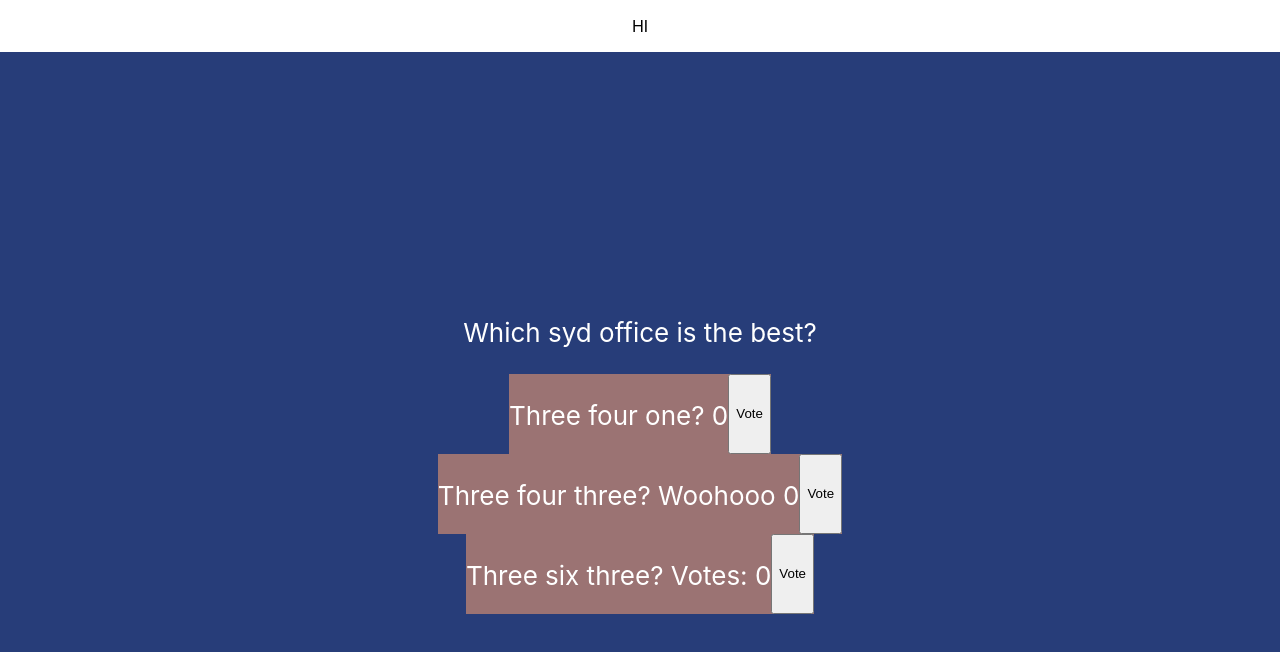
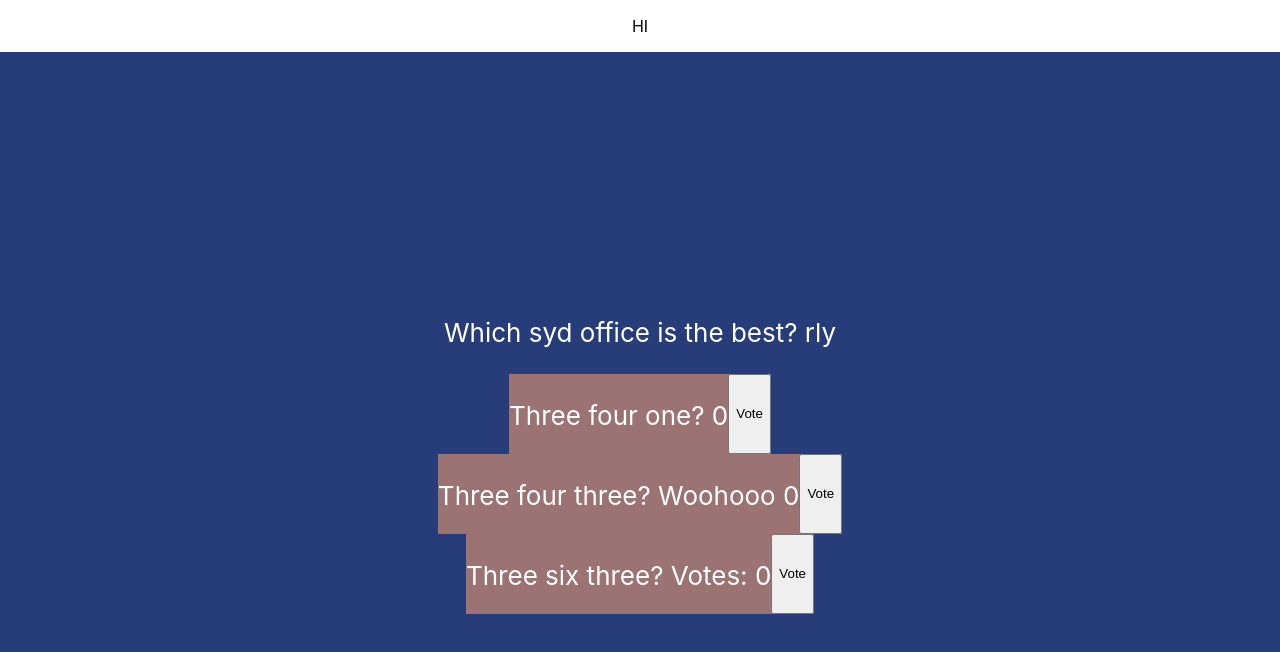
Before and after one commit to RemyBordignon/best-office-2, a React (Create React App) app: page / in a window 1280 px wide. Shown: the top 652 px of the page. Built offline with nearby package versions, Linux system fonts and the light colour scheme.

Commit message:
GO-10: yeah

```diff
--- a/src/App.js
+++ b/src/App.js
@@ -11,7 +11,7 @@ function App() {
       <p>HI</p>
       <header className="App-header">
         <p>
-          Which syd office is the best?
+          Which syd office is the best? rly
         </p>
         <div className="Vote-button">
           <p>Three four one? {threeFourOne}</p>
```
